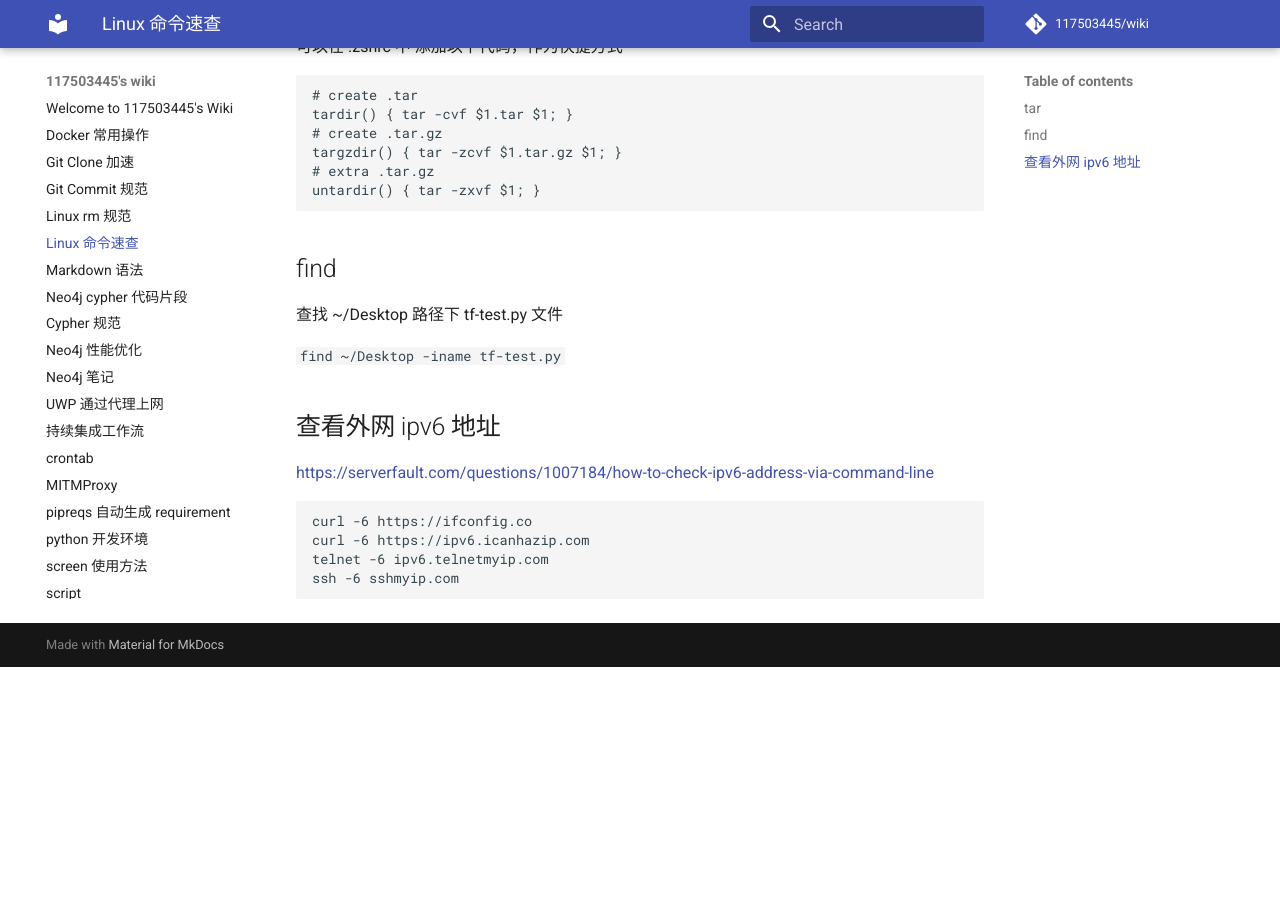
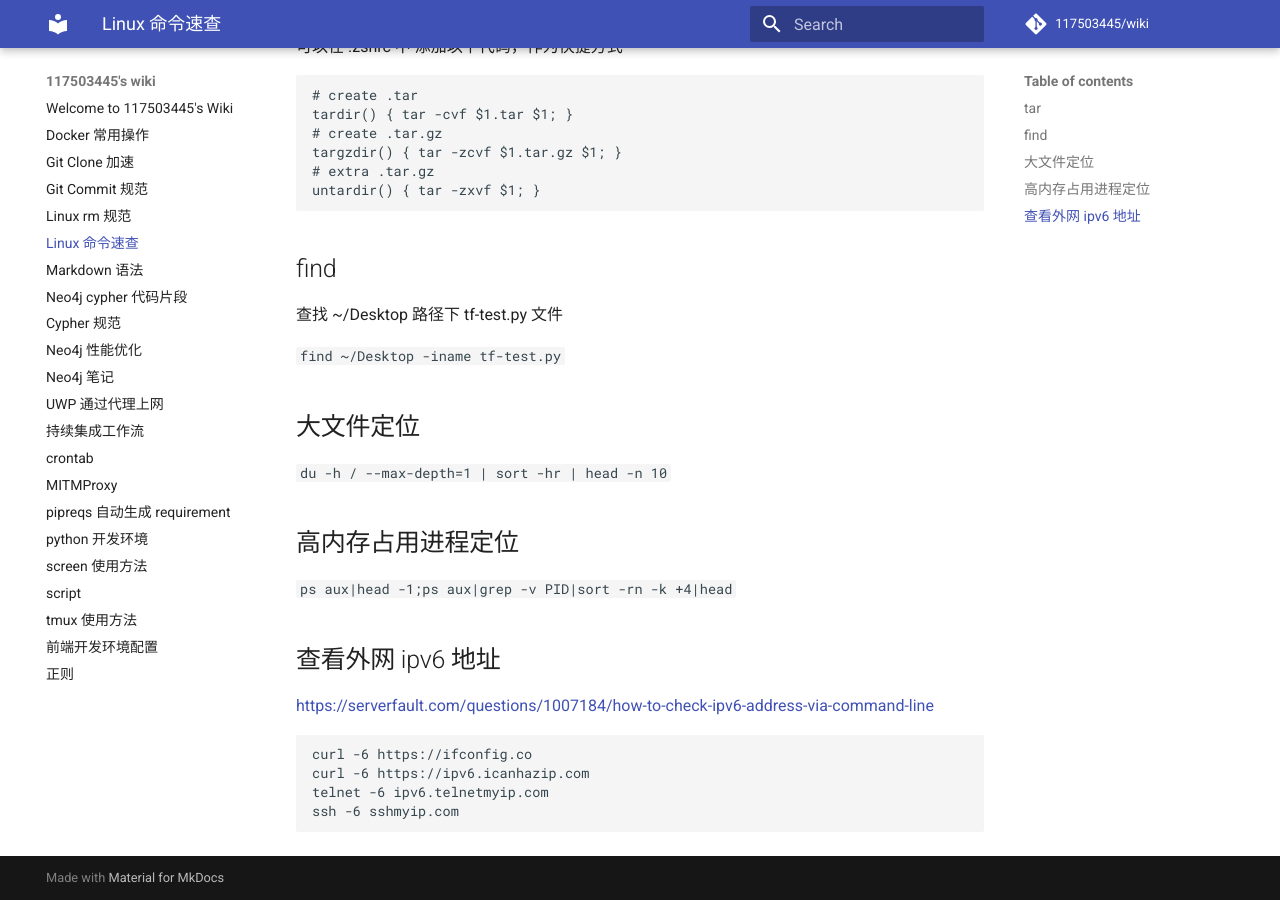
Before and after one commit to 117503445/wiki, an MkDocs documentation site: the page built from docs/Linux 命令速查.md, in a window 1280 px wide and 900 px high, scrolled down 601 px. Built offline with MkDocs 1.6.1 and Material for MkDocs 9.7.7, drawn with Linux system fonts in a browser that asks for light colours; comment, search, counter and statistics services are not loaded; before the commit the page ends 1268 px from its top, so only the background shows below that.

Commit message:
Update Linux 命令速查.md

```diff
--- a/docs/Linux 命令速查.md
+++ b/docs/Linux 命令速查.md
@@ -40,6 +40,14 @@ untardir() { tar -zxvf $1; }
 
 `find ~/Desktop -iname tf-test.py`
 
+## 大文件定位
+
+`du -h / --max-depth=1 | sort -hr | head -n 10`
+
+## 高内存占用进程定位
+
+`ps aux|head -1;ps aux|grep -v PID|sort -rn -k +4|head`
+
 ## 查看外网 ipv6 地址
 
 <https://serverfault.com/questions/1007184/how-to-check-ipv6-address-via-command-line>
```
